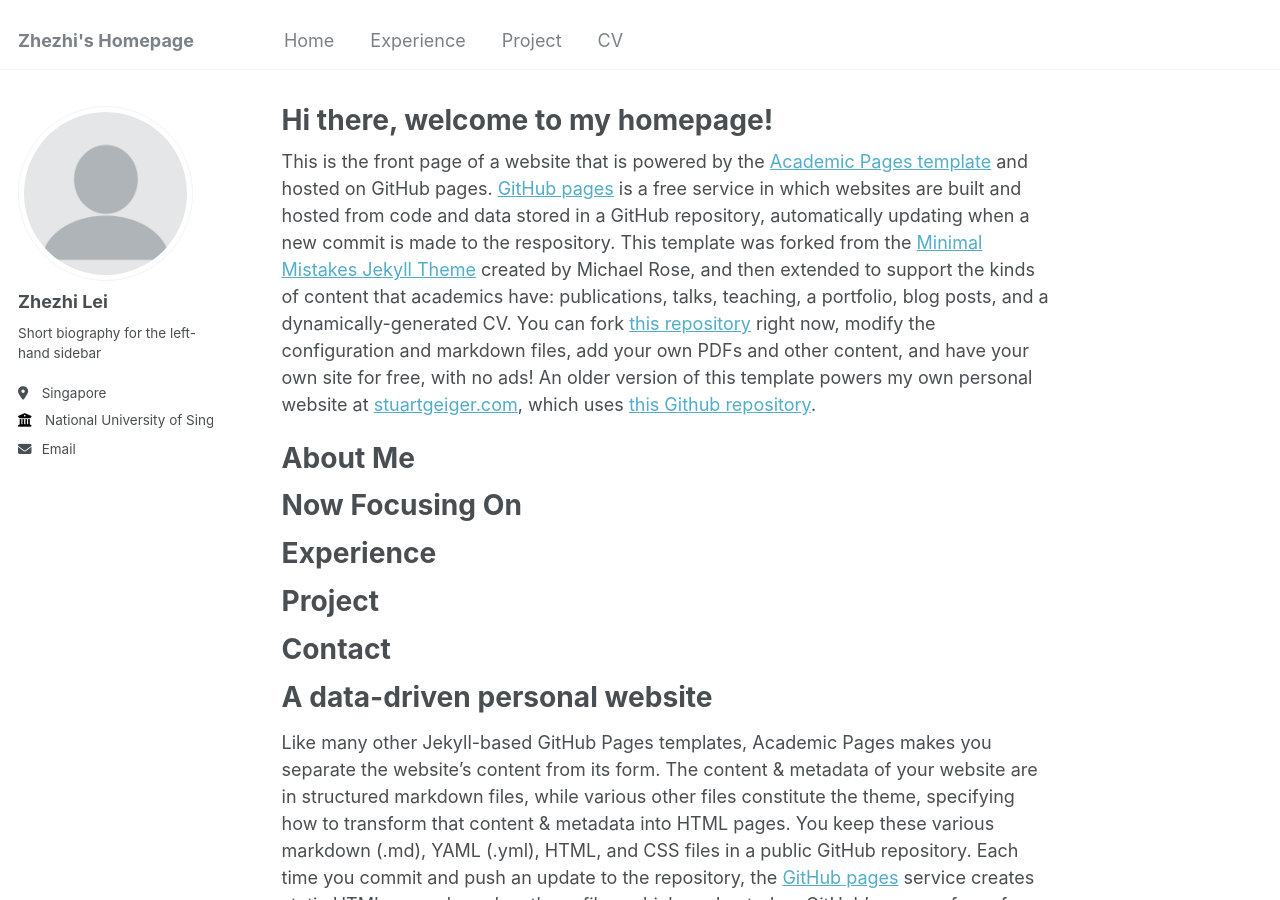
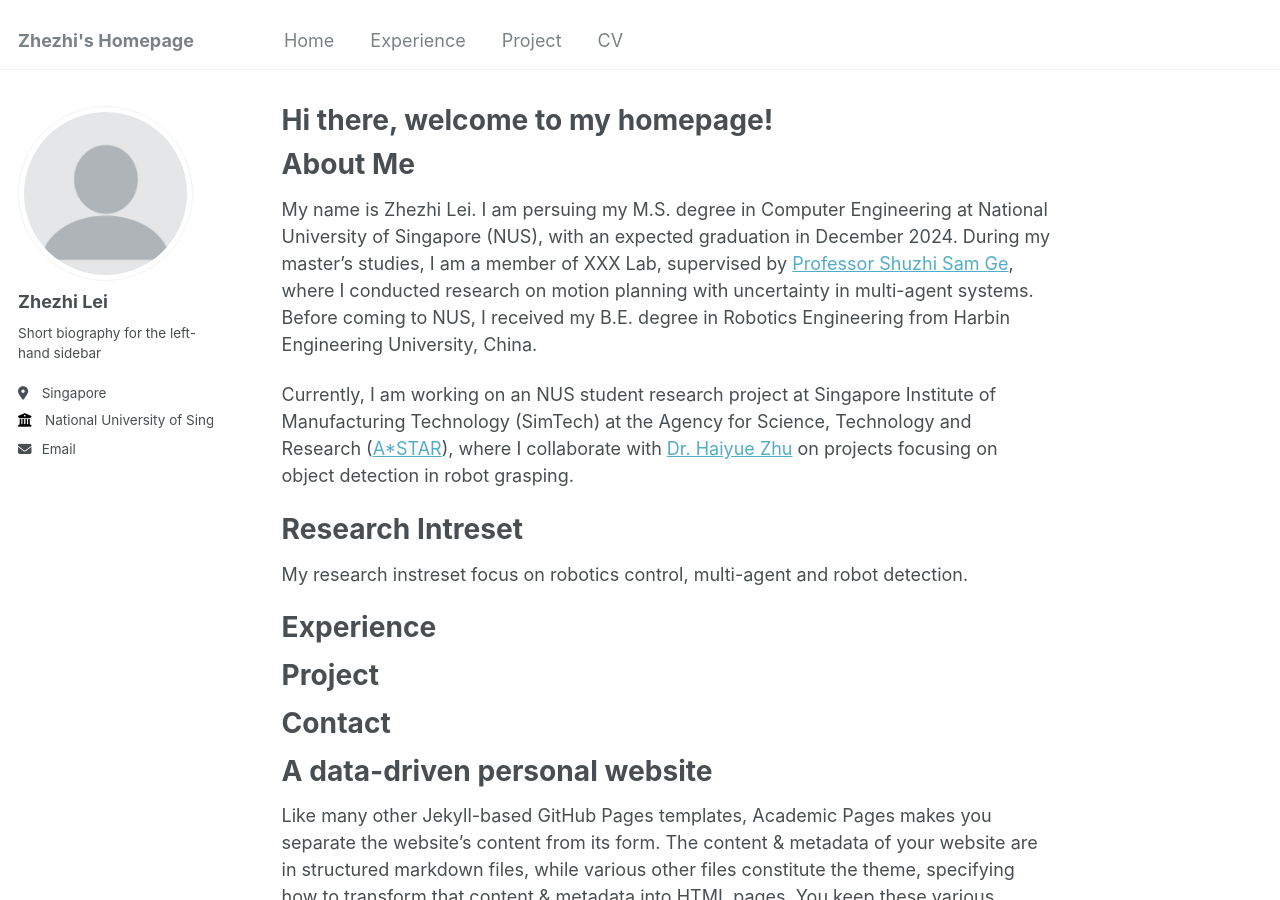
Before and after one commit to cell-core/cell-core.github.io, a Jekyll site: the page built from _pages/about.md, in a window 1280 px wide and 900 px high. Built offline with Jekyll 4.4.1, drawn with Linux system fonts in a browser that asks for light colours.

Commit message:
add info in homepage

```diff
--- a/_pages/about.md
+++ b/_pages/about.md
@@ -6,12 +6,13 @@ redirect_from:
   - /about/
   - /about.html
 ---
-<a id="Home"></a>
-This is the front page of a website that is powered by the [Academic Pages template](https://github.com/academicpages/academicpages.github.io) and hosted on GitHub pages. [GitHub pages](https://pages.github.com) is a free service in which websites are built and hosted from code and data stored in a GitHub repository, automatically updating when a new commit is made to the respository. This template was forked from the [Minimal Mistakes Jekyll Theme](https://mmistakes.github.io/minimal-mistakes/) created by Michael Rose, and then extended to support the kinds of content that academics have: publications, talks, teaching, a portfolio, blog posts, and a dynamically-generated CV. You can fork [this repository](https://github.com/academicpages/academicpages.github.io) right now, modify the configuration and markdown files, add your own PDFs and other content, and have your own site for free, with no ads! An older version of this template powers my own personal website at [stuartgeiger.com](http://stuartgeiger.com), which uses [this Github repository](https://github.com/staeiou/staeiou.github.io).
+# <a id="Home"></a> About Me
+My name is Zhezhi Lei. I am persuing my M.S. degree in Computer Engineering at National University of Singapore (NUS), with an expected graduation in December 2024. During my master's studies, I am a member of XXX Lab, supervised by [Professor Shuzhi Sam Ge](https://cde.nus.edu.sg/ece/staff/ge-shuzhi-sam/), where I conducted research on motion planning with uncertainty in multi-agent systems. Before coming to NUS, I received my B.E. degree in Robotics Engineering from Harbin Engineering University, China.
 
-# <a id="About Me"></a> About Me
+Currently, I am working on an NUS student research project at Singapore Institute of Manufacturing Technology (SimTech) at the Agency for Science, Technology and Research ([A*STAR](https://www.a-star.edu.sg/)), where I collaborate with [Dr. Haiyue Zhu](https://scholar.google.com/citations?hl=en&user=uO_R9wQAAAAJ) on projects focusing on object detection in robot grasping.
 
-# Now Focusing On
+# Research Intreset
+My research instreset focus on robotics control, multi-agent and robot detection.
 
 # <a id="Experience"></a> Experience
 
```
